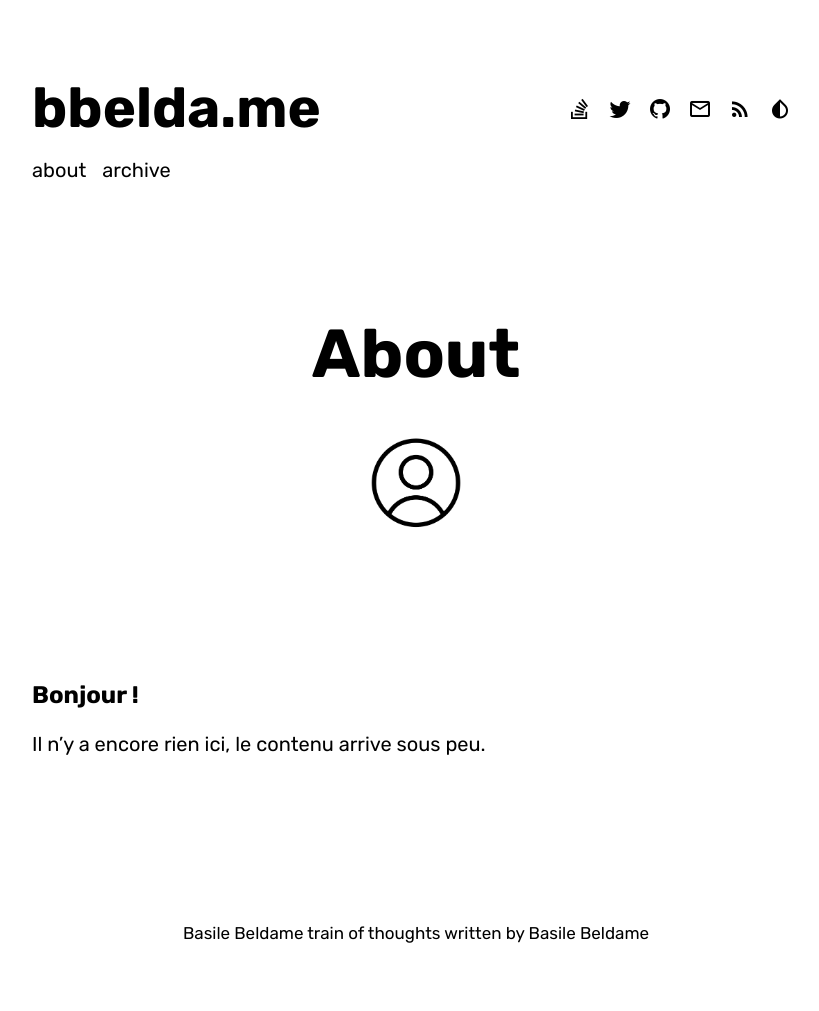
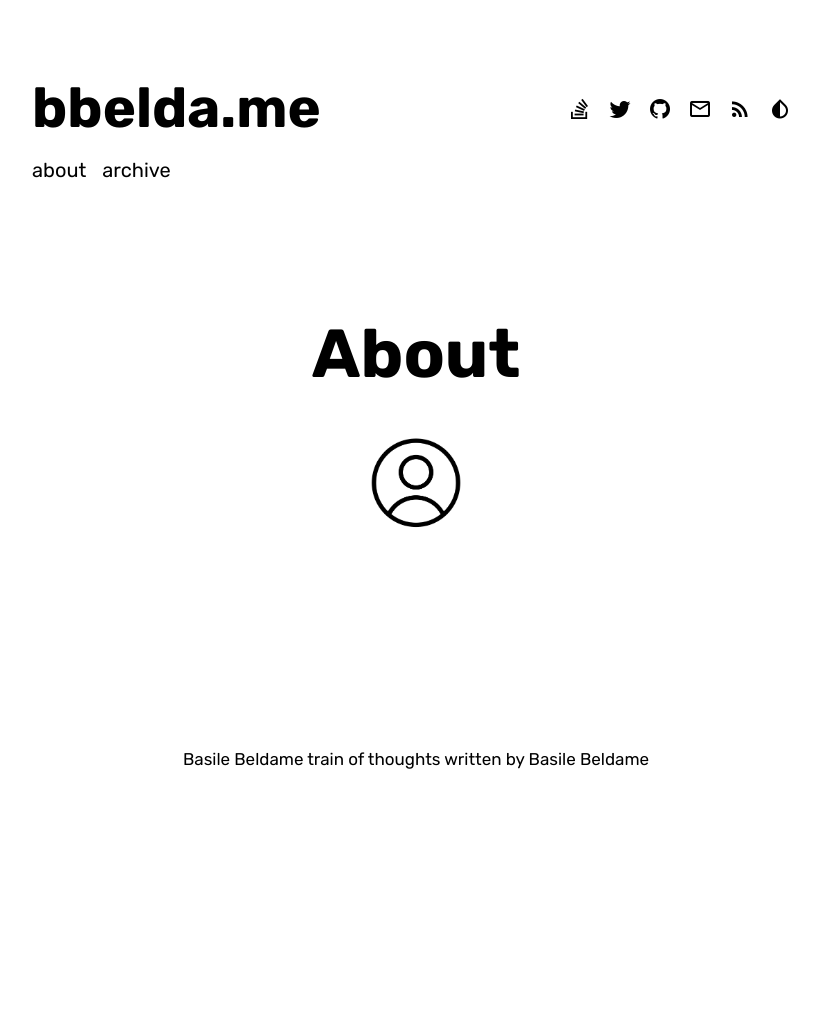
Before and after one commit to bbeldame/bbelda.me, a Jekyll site: the page built from about.md, in a window 1280 px wide. Shown: the whole page, without its empty margins (224-1043 px from the left). Built offline with Jekyll 4.4.1, drawn with Linux system fonts in a browser that asks for light colours; some web fonts are replaced; after the commit the page ends 900 px from its top, so only the background shows below that.

Commit message:
Delete about md useless lines

```diff
--- a/about.md
+++ b/about.md
@@ -18,8 +18,4 @@ published: true
 
 {% include page/title.html title=page.title subtitle=page_subtitle %}
 
-## Bonjour !
-
-Il n'y a encore rien ici, le contenu arrive sous peu.
-
 </div>
```
